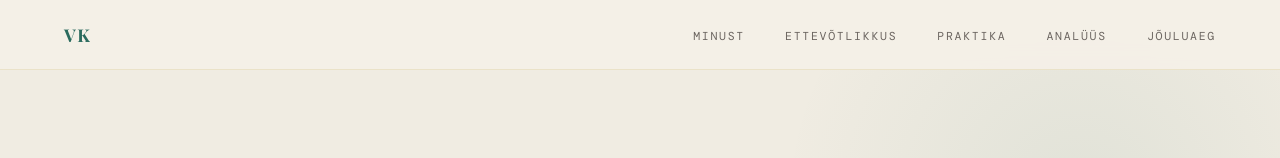
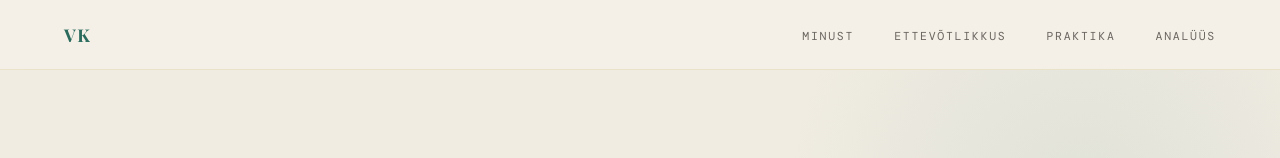
Before and after one commit to Merzu/viktoria_portfoolio, a plain HTML site: page index.html in a window 1280 px wide. Shown: the top 158 px of the page. Drawn offline with nearby package versions, Linux system fonts and the light colour scheme; a web font is replaced by a local one.

Commit message:
Update index.html

```diff
--- a/index.html
+++ b/index.html
@@ -624,7 +624,6 @@
     <li><a href="#ettevotlikkus">Ettevõtlikkus</a></li>
     <li><a href="#praktika">Praktika</a></li>
     <li><a href="#analyys">Analüüs</a></li>
-    <li><a href="#jouluaeg">Jõuluaeg</a></li>
   </ul>
 </nav>
 
```
